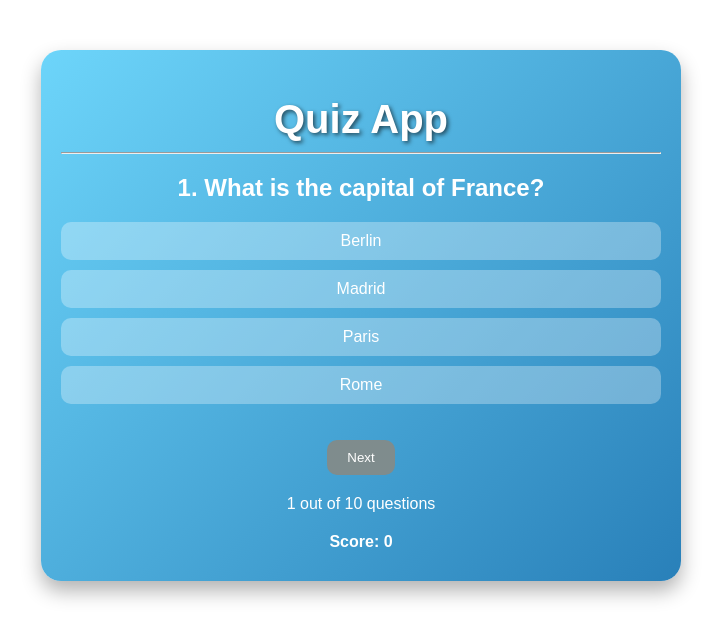
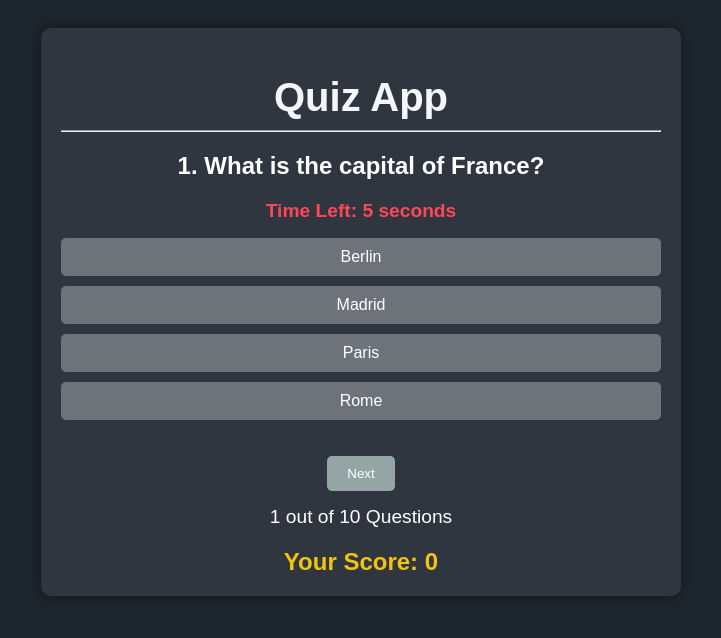
Before and after one commit to vikarnjha/React-Quiz-App, a React (Vite) app in the folder react-quiz-app/: page / in a window 1280 px wide. Shown: the top 638 px of the page, without its empty margins (279-1000 px from the left). Built offline with nearby package versions, Linux system fonts and the light colour scheme.

Commit message:
timer added and css changed

```diff
--- a/react-quiz-app/src/components/Quiz.css
+++ b/react-quiz-app/src/components/Quiz.css
@@ -1,24 +1,36 @@
+body {
+    font-family: Arial, sans-serif;
+    background: #1e272e;
+    color: #fff;
+    text-align: center;
+    padding: 20px;
+  }
+
   .container {
-  width: 600px;
-  margin: 50px auto;
+    max-width: 600px;
+    margin: auto;
+    background: #2f3640;
     padding: 20px;
-  background: linear-gradient(135deg, #6dd5fa, #2980b9);
-  border-radius: 20px;
-  box-shadow: 0 10px 20px rgba(0, 0, 0, 0.3);
-  text-align: center;
-  color: #fff;
-  font-family: Arial, sans-serif;
+    border-radius: 10px;
+    box-shadow: 0 0 15px rgba(0, 0, 0, 0.5);
   }
 
   h1 {
     font-size: 2.5rem;
     margin-bottom: 10px;
-  text-shadow: 2px 2px 4px rgba(0, 0, 0, 0.6);
+    color: #f5f6fa;
   }
 
   h2 {
     font-size: 1.5rem;
-  margin: 20px 0;
+    margin-bottom: 20px;
+  }
+
+  .timer {
+    font-size: 1.2rem;
+    color: #ff4757;
+    margin-bottom: 15px;
+    font-weight: bold;
   }
 
   ul {
@@ -29,48 +41,14 @@ ul {
   li {
     padding: 10px;
     margin: 10px 0;
-  border-radius: 10px;
     background: rgba(255, 255, 255, 0.3);
+    border-radius: 5px;
     cursor: pointer;
     transition: 0.3s ease;
   }
 
   li:hover {
     background: rgba(255, 255, 255, 0.6);
-}
-
-.selected {
-  background: #27ae60;
-  color: white;
-}
-
-button {
-  padding: 10px 20px;
-  margin-top: 20px;
-  border: none;
-  border-radius: 10px;
-  background: #34495e;
-  color: white;
-  cursor: pointer;
-  transition: 0.3s ease;
-}
-
-button:hover {
-  background: #2c3e50;
-}
-
-button:disabled {
-  background: #7f8c8d;
-  cursor: not-allowed;
-}
-
-.index {
-  margin: 20px 0;
-}
-
-.score {
-  margin: 10px 0;
-  font-weight: bold;
   }
 
   .correct {
@@ -85,10 +63,37 @@ button:disabled {
 
   .option {
     background: rgba(255, 255, 255, 0.3);
+    transition: 0.3s;
+  }
+
+  button {
+    padding: 10px 20px;
+    background: #3498db;
+    color: white;
+    border: none;
+    border-radius: 5px;
     cursor: pointer;
     transition: 0.3s ease;
+    margin-top: 20px;
   }
 
-.option:hover {
-  background: rgba(255, 255, 255, 0.6);
+  button:hover {
+    background: #2980b9;
   }
+
+  button:disabled {
+    background: #95a5a6;
+    cursor: not-allowed;
+  }
+
+  .index {
+    margin-top: 15px;
+    font-size: 1.2rem;
+  }
+
+  .score {
+    margin-top: 20px;
+    font-size: 1.5rem;
+    font-weight: bold;
+    color: #f1c40f;
+  }
--- a/react-quiz-app/src/components/Quiz.jsx
+++ b/react-quiz-app/src/components/Quiz.jsx
@@ -1,4 +1,4 @@
-import React, { useState } from "react";
+import React, { useState, useEffect } from "react";
 import "./Quiz.css";
 import quizData from "../assets/quizData";
 
@@ -7,6 +7,45 @@ const Quiz = () => {
   const [score, setScore] = useState(0);
   const [selectedAnswer, setSelectedAnswer] = useState(null);
   const [lock, setLock] = useState(false);
+  const [timer, setTimer] = useState(10);
+  const [showResult, setShowResult] = useState(false);
+
+  useEffect(() => {
+    if (timer > 0 && !lock) {
+      const interval = setInterval(() => {
+        setTimer((prevTimer) => prevTimer - 1);
+      }, 1000);
+      return () => clearInterval(interval);
+    } else if (timer === 0 && !lock) {
+      setLock(true);
+    }
+  }, [timer, lock]);
+
+  useEffect(() => {
+    if (lock) {
+      const timeout = setTimeout(() => {
+        if (index < quizData.length - 1) {
+          setIndex(index + 1);
+          setSelectedAnswer(null);
+          setLock(false);
+          setTimer(10);
+        } else {
+          setShowResult(true);
+        }
+      }, 2000);
+      return () => clearTimeout(timeout);
+    }
+  }, [lock, index]);
+
+  if (showResult) {
+    return (
+      <div className="container">
+        <h1>Quiz Completed!</h1>
+        <div className="score">Your Final Score: {score}</div>
+      </div>
+    );
+  }
+
   const questions = quizData[index];
 
   const checkAnswer = (option) => {
@@ -24,6 +63,7 @@ const Quiz = () => {
       setIndex(index + 1);
       setSelectedAnswer(null);
       setLock(false);
+      setTimer(10);
     }
   };
 
@@ -39,6 +79,7 @@ const Quiz = () => {
         <h2>
           {index + 1}. {questions.question}
         </h2>
+        <div className="timer">Time Left: {timer} seconds</div>
         <ul>
           {questions.options.map((option, i) => (
             <li
@@ -62,9 +103,9 @@ const Quiz = () => {
           Next
         </button>
         <div className="index">
-          {index + 1} out of {quizData.length} questions
+          {index + 1} out of {quizData.length} Questions
         </div>
-        <div className="score">Score: {score}</div>
+        <div className="score">Your Score: {score}</div>
       </div>
     </>
   );
```
Lines whose indentation alone changed are shown as unchanged.
